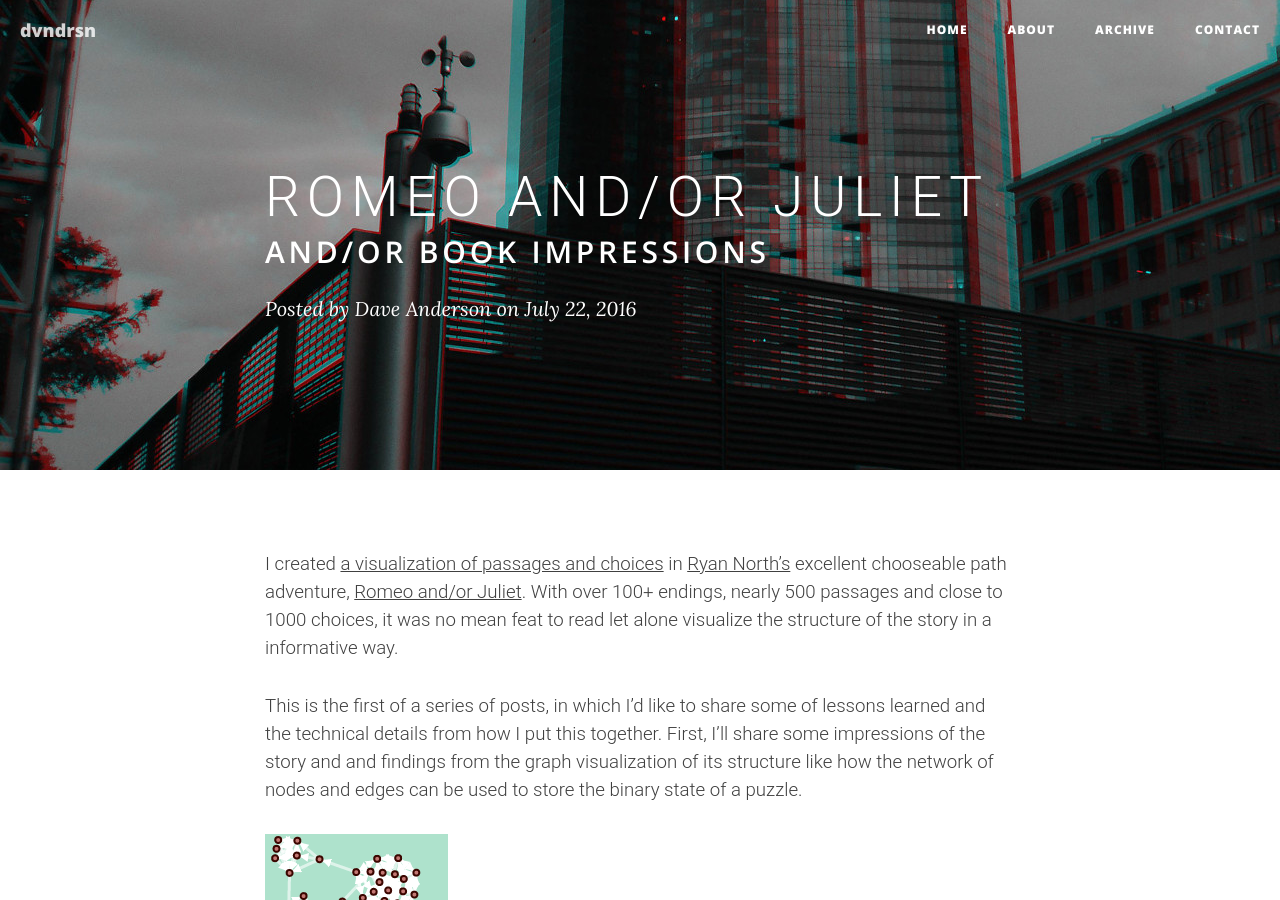
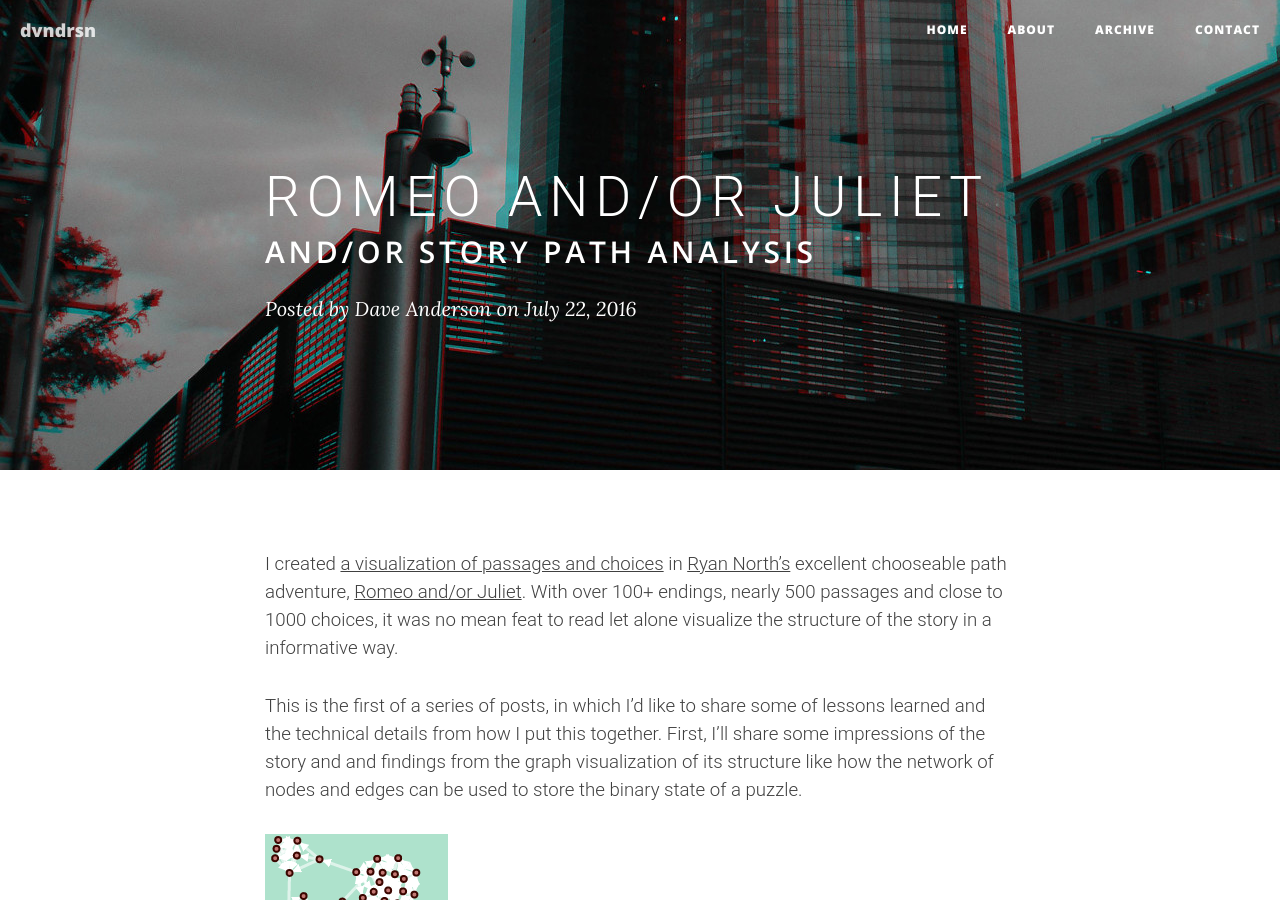
Before and after one commit to dvndrsn/dvndrsn.github.io, a Jekyll site: the page built from _posts/2016-07-22-raoj-impressions.markdown, in a window 1280 px wide and 900 px high. Built offline with Jekyll 4.4.1, drawn with Linux system fonts in a browser that asks for light colours; nearby versions of some CDN libraries.

Commit message:
copy tweaks

```diff
--- a/_posts/2016-01-27-citibike.markdown
+++ b/_posts/2016-01-27-citibike.markdown
@@ -7,7 +7,7 @@
 tags:     projects
 project:  "Citi Bike Trip History"
 ---
-I worked through [Mike Bostock][mike]'s D3 great [*Let's Make a Map* tutorial][lets map] with [Aliza][aliza] at [Recurse Center][recurse] as a step on our project to try to render [a map of NYC][nyc-maps] for our [CitiBike data visualization][citibike].
+I worked through [Mike Bostock][mike]'s great [*Let's Make a Map* D3 tutorial][lets map] with [Aliza][aliza] at [Recurse Center][recurse] as a step on our project to try to render [a map of NYC][nyc-maps] for our [CitiBike data visualization][citibike].
 
 [aliza]: https://github.com/alizauf
 [mike]: https://bost.ocks.org/mike/algorithms/
--- a/_posts/2016-07-22-raoj-impressions.markdown
+++ b/_posts/2016-07-22-raoj-impressions.markdown
@@ -1,7 +1,7 @@
 ---
 layout:   post
 title:    "Romeo and/or Juliet"
-subtitle: "and/or Book Impressions"
+subtitle: "and/or Story Path Analysis"
 author:   "Dave Anderson"
 date:     2016-07-22
 tags:     projects
```
